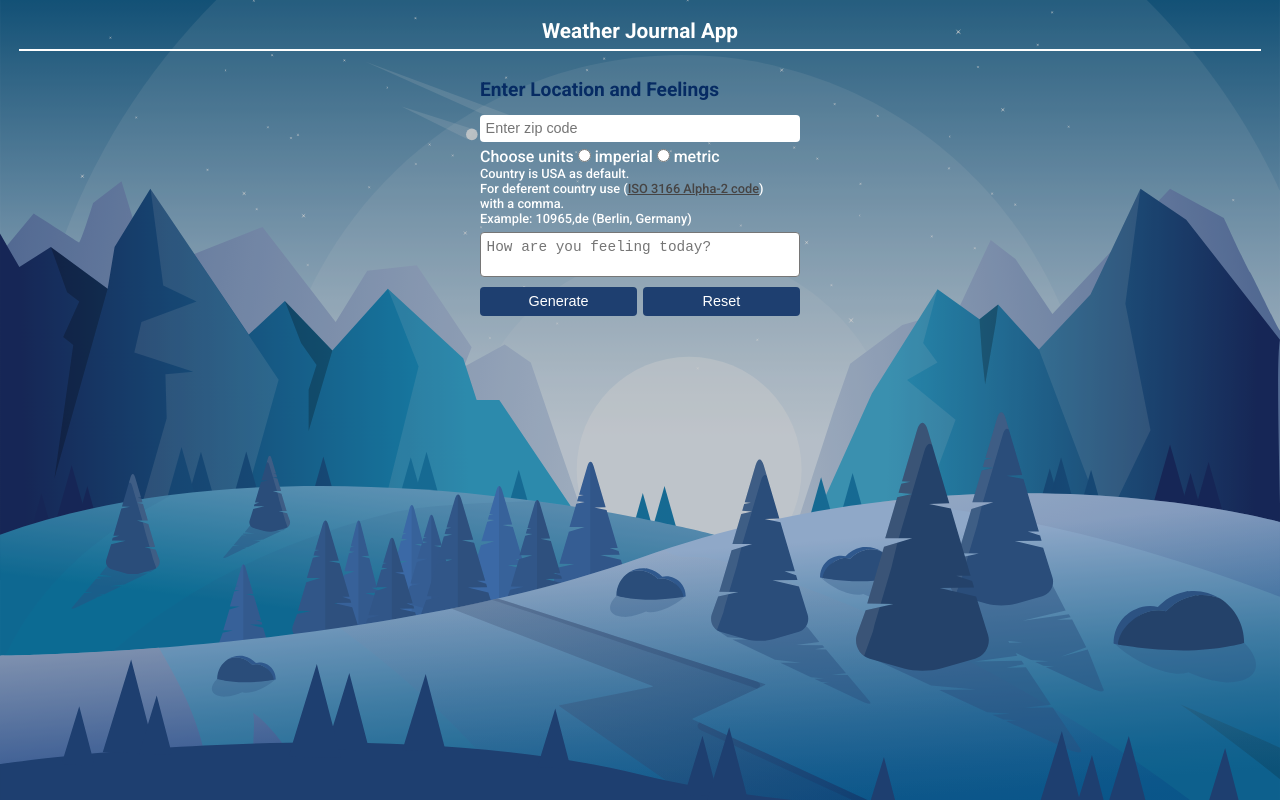
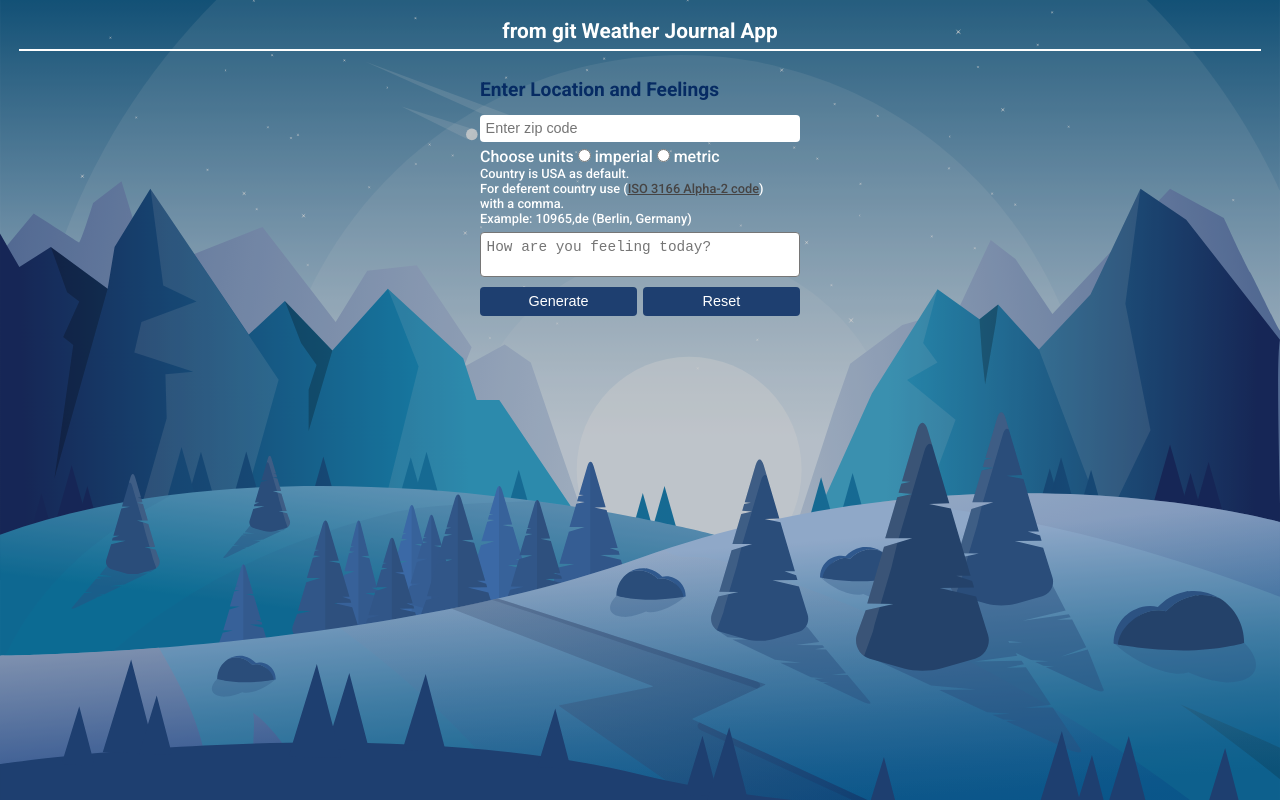
Before and after one commit to Ahmed-Mahmood/weather-app-v3-ahm, a website: page website/index.html in a window 1280 px wide. Drawn offline with Linux system fonts and the light colour scheme.

Commit message:
Update index.html

```diff
--- a/website/index.html
+++ b/website/index.html
@@ -9,7 +9,7 @@
   <body>
     <header>
       <h1 id="app-heading">
-        Weather Journal App
+        from git Weather Journal App
       </h1>
     </header>
     <main id = "app">
```
